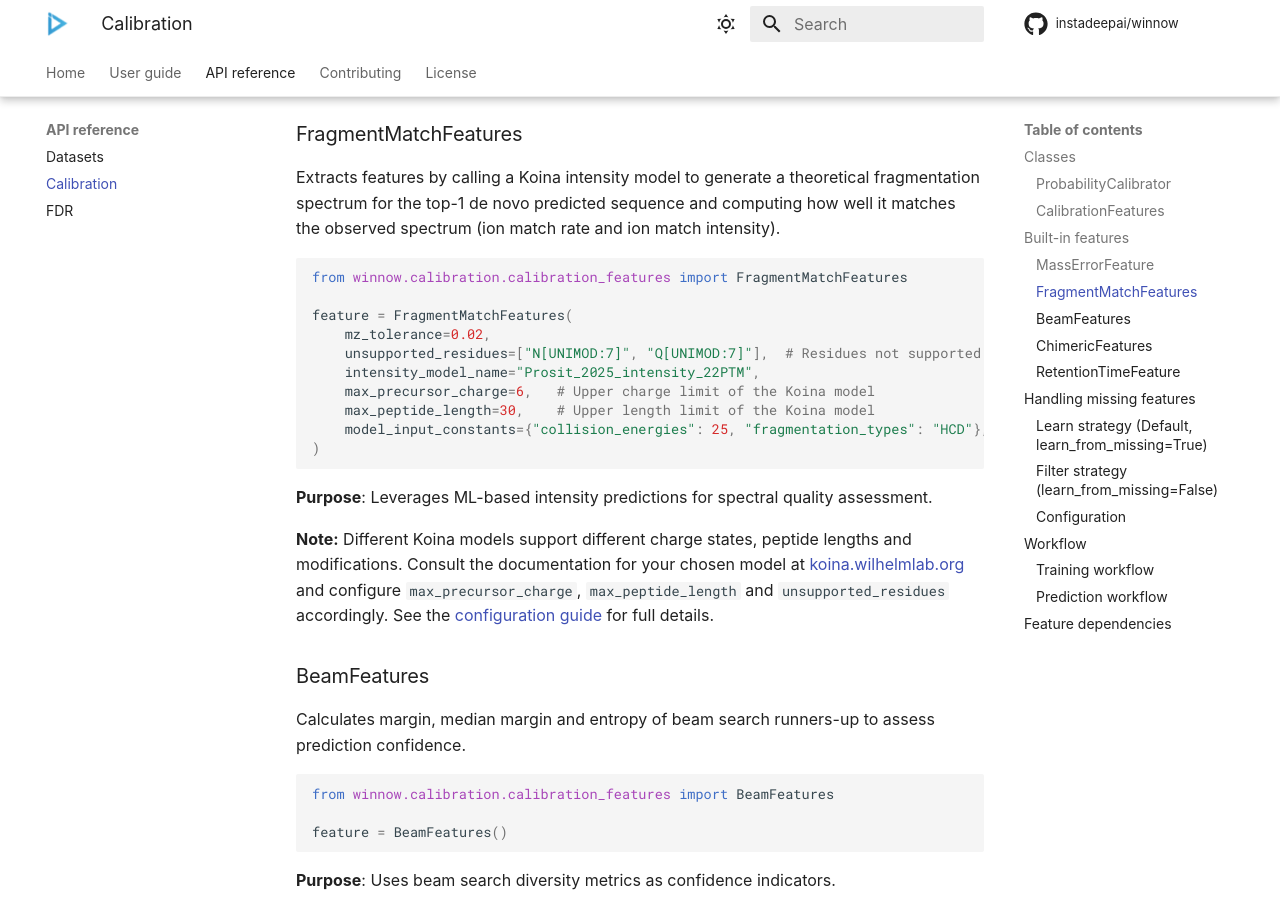
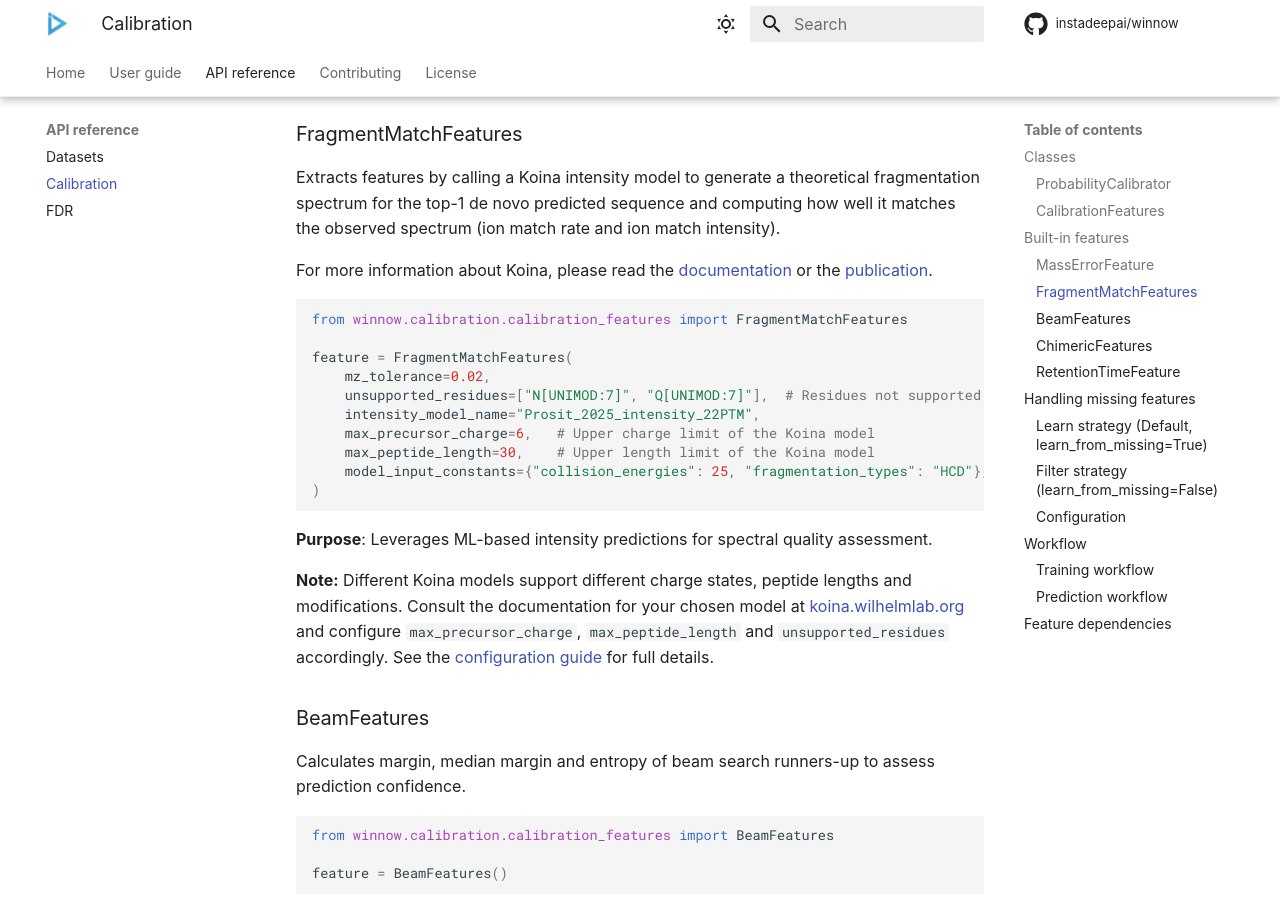
Before and after one commit to instadeepai/winnow, an MkDocs documentation site: the page built from docs/api/calibration.md, in a window 1280 px wide and 900 px high, scrolled down 2728 px. Built offline with MkDocs 1.6.1 and Material for MkDocs 9.7.7, drawn with Linux system fonts in a browser that asks for light colours; some web fonts are replaced; comment, search, counter and statistics services are not loaded.

Commit message:
docs: add Koina documentation and paper details

````diff
--- a/docs/api/calibration.md
+++ b/docs/api/calibration.md
@@ -114,6 +114,8 @@ feature = MassErrorFeature(residue_masses=RESIDUE_MASSES)
 ### FragmentMatchFeatures
 
 Extracts features by calling a Koina intensity model to generate a theoretical fragmentation spectrum for the top-1 de novo predicted sequence and computing how well it matches the observed spectrum (ion match rate and ion match intensity).
+
+For more information about Koina, please read the [documentation](https://koina.wilhelmlab.org/docs) or the [publication](https://www.nature.com/articles/s41467-025-64870-5).
 
 ```python
 from winnow.calibration.calibration_features import FragmentMatchFeatures
````
